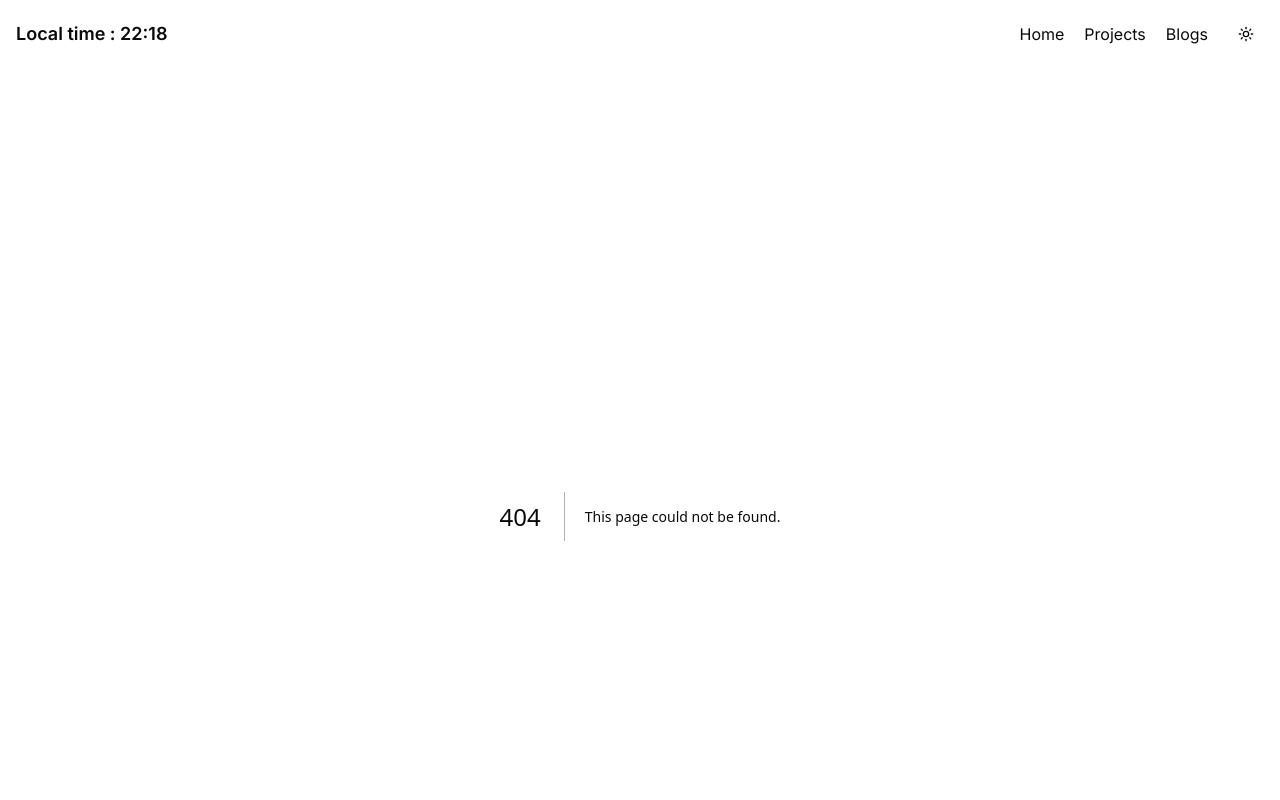
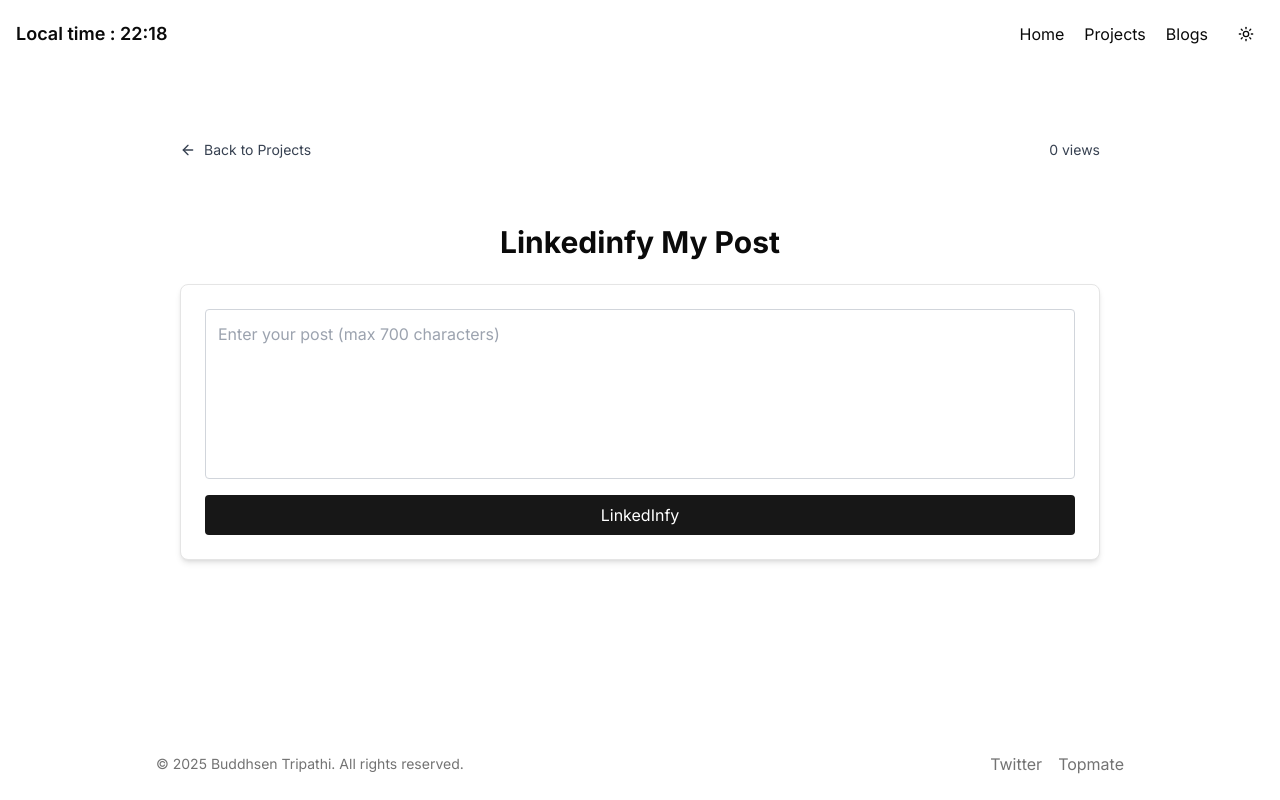
Before and after one commit to Buddhsen-tripathi/Portfolio, a Next.js app in the folder 2.0/: page /linkedinfy-my-post in a window 1280 px wide. Before the commit this address had no page. Shown: the top 800 px of the page. Built offline with nearby package versions, Linux system fonts and the light colour scheme; no server answers.

Commit message:
updated the project section and added new feature

```diff
--- a/2.0/app/2025-birthday-rankings/page.tsx
+++ b/2.0/app/2025-birthday-rankings/page.tsx
@@ -50,13 +50,13 @@ const BirthdayRankings = () => {
 
     return (
         <div className="space-y-8">
-            <div className="">
-                <Link href="/projects" className="inline-flex items-center text-sm text-muted-foreground hover:text-primary">
+            <div className="w-full flex items-center justify-between mb-6">
+                <Link href="/projects" className="flex items-center text-sm text-gray-700 dark:text-gray-300 hover:text-blue-600">
                     <ArrowLeft className="w-4 h-4 mr-2" />
                     Back to Projects
                 </Link>
-                <div className="text-sm text-muted-foreground items-center gap-2 hidden">
-                    <ViewCounter slug="2025-birthday-rankings" />
+                <div className="flex items-center text-sm text-gray-700 dark:text-gray-300">
+                    <ViewCounter slug="2025-birthday-rankings" readOnly={false} />
                 </div>
             </div>
             <div className="flex justify-center items-center bg-background">
--- /dev/null
+++ b/2.0/app/api/linkedinfy/route.ts
@@ -0,0 +1,55 @@
+import { NextResponse } from 'next/server'
+import { GoogleGenerativeAI } from '@google/generative-ai'
+
+export async function POST(request: Request) {
+  try {
+    const { post } = await request.json()
+    if (!post || post.length > 700) {
+      return NextResponse.json(
+        { error: 'Invalid input: Post must be provided and under 700 characters.' },
+        { status: 400 }
+      )
+    }
+
+    const geminiApiKey = process.env.GEMINI_API_KEY
+    if (!geminiApiKey) {
+      return NextResponse.json({ error: 'Gemini API key is not configured.' }, { status: 500 })
+    }
+
+    // Initialize the Gemini client using the official package
+    const genAI = new GoogleGenerativeAI(geminiApiKey)
+    const model = genAI.getGenerativeModel({ model: 'gemini-2.0-flash' })
+
+    const generationConfig = {
+      temperature: 1,
+      topP: 0.95,
+      topK: 40,
+      maxOutputTokens: 150,
+      responseModalities: [],
+      responseMimeType: 'text/plain',
+    }
+
+    const promptProcessed = process.env.NEXT_PUBLIC_PROMPT + post
+    console.log('Prompt:', promptProcessed)
+
+    // Start a chat session with the prompt
+    const chatSession = model.startChat({
+      generationConfig,
+      history: [
+        {
+          role: 'user',
+          parts: [{ text: promptProcessed }],
+        },
+      ],
+    })
+
+    const result = await chatSession.sendMessage('')
+
+    const linkedinPost = result.response.text() || 'No output generated'
+
+    return NextResponse.json({ linkedinPost })
+  } catch (err: any) {
+    console.error('Linkedinfy API error:', err)
+    return NextResponse.json({ error: 'Internal server error.' }, { status: 500 })
+  }
+}
--- a/2.0/app/code-runner/page.tsx
+++ b/2.0/app/code-runner/page.tsx
@@ -335,11 +335,13 @@ export default function CodeRunner() {
       <meta name="theme-color" content="#1a1a1a" />
 
       <div className="flex items-center justify-between">
-        <Link href="/projects" className="flex items-center text-sm text-gray-500 hover:text-blue-600">
+        <Link href="/projects" className="flex items-center text-sm text-gray-700 dark:text-gray-300 hover:text-blue-600">
           <ArrowLeft className="w-4 h-4 mr-2" />
           Back to Projects
         </Link>
-        <div><ViewCounter slug='code-runner' readOnly={false} /></div>
+        <div className="flex items-center text-sm text-gray-700 dark:text-gray-300">
+          <ViewCounter slug="code-runner" readOnly={false} />
+        </div>
       </div>
 
       <div className="flex flex-col items-center gap-4 w-full">
--- /dev/null
+++ b/2.0/app/linkedinfy-my-post/page.tsx
@@ -0,0 +1,90 @@
+'use client'
+
+import React, { useState } from 'react'
+import Link from 'next/link'
+import { ArrowLeft } from 'lucide-react'
+import ViewCounter from '@/components/ViewCounter'
+
+export default function LinkedinfyMyPostPage() {
+  const [input, setInput] = useState('')
+  const [output, setOutput] = useState('')
+  const [loading, setLoading] = useState(false)
+  const [error, setError] = useState('')
+
+  const handleSubmit = async (e: React.FormEvent) => {
+    e.preventDefault()
+    if (input.length > 700) {
+      setError('Input must be 700 characters or less.')
+      return
+    }
+    setLoading(true)
+    setError('')
+    setOutput('')
+    try {
+      const res = await fetch('/api/linkedinfy', {
+        method: 'POST',
+        headers: { 'Content-Type': 'application/json' },
+        body: JSON.stringify({ post: input }),
+      })
+      const data = await res.json()
+      if (!res.ok) {
+        setError(data.error || 'Something went wrong.')
+      } else {
+        setOutput(data.linkedinPost)
+      }
+    } catch (err: any) {
+      setError(err.message)
+    } finally {
+      setLoading(false)
+    }
+  }
+
+  return (
+    <div className="w-full p-6">
+      {/* Navigation bar */}
+      <nav className="flex items-center justify-between mb-6">
+        <Link href="/projects" className="flex items-center text-sm text-gray-700 dark:text-gray-300 hover:text-blue-600">
+          <ArrowLeft className="w-4 h-4 mr-2" />
+          Back to Projects
+        </Link>
+        <div className="flex items-center text-sm text-gray-700 dark:text-gray-300">
+          <ViewCounter slug="linkedinfy" readOnly={false} />
+        </div>
+      </nav>
+      <h1 className="text-3xl font-bold text-center mb-6 mt-16">Linkedinfy My Post</h1>
+
+      <div className="bg-card p-6 border rounded-lg shadow-md dark:bg-black dark:border-gray-300 w-full">
+        <form onSubmit={handleSubmit} className="flex flex-col gap-4">
+          <textarea
+            value={input}
+            onChange={(e) => setInput(e.target.value)}
+            placeholder="Enter your post (max 700 characters)"
+            maxLength={700}
+            className="border border-gray-300 dark:border-gray-600 rounded p-3 focus:outline-none focus:ring-2 focus:ring-primary dark:bg-gray-900 dark:text-white resize-none w-full"
+            rows={6}
+          />
+          <div className="flex items-center justify-end gap-4">
+            <button
+              type="submit"
+              disabled={loading}
+              className="bg-primary text-white w-full dark:text-black px-4 py-2 rounded hover:bg-primary-dark transition-colors"
+            >
+              {loading ? 'LinkedInfy-ing...' : 'LinkedInfy'}
+            </button>
+          </div>
+        </form>
+      </div>
+
+      {error && (
+        <p className="mt-4 text-center text-red-600 font-medium">{error}</p>
+      )}
+
+      {output && (
+        <div className="mt-6 border p-6 rounded-lg shadow-md dark:bg-gray-900 dark:border-gray-700 w-full">
+          <h2 className="text-2xl font-bold mb-4">Optimized LinkedIn Post</h2>
+          <p className="text-base leading-relaxed dark:text-gray-200">{output}</p>
+        </div>
+      )}
+    </div>
+  )
+}
--- a/2.0/components/FeaturedProjects.tsx
+++ b/2.0/components/FeaturedProjects.tsx
@@ -29,14 +29,14 @@ const projects = [
 
 const funnyProjects = [
   {
-    title: "Japanese Lucky Birthday Rankings 2025",
-    image: "/2025b.webp",
-    description: "Simple tool which ranks your birthday based on the Japanese Luck Calendar 2025.",
+    title: "Linkedinfy My Post",
+    image: "/linkedinfy.webp",
+    description: "Transform your posts into high-engagement LinkedIn content in seconds. Optimize, refine, and stand out effortlessly.",
     github: null,
-    demo: "https://www.buddhsentripathi.com/2025-birthday-rankings",
+    demo: "https://www.buddhsentripathi.com/linkedinfy-my-post",
     technologies: [],
-    path:"2025-birthday-rankings"
-  },
+    path: "linkedinfy-my-post"
+},
   {
     title: "Code Runner",
     image: "/code-runner.webp",
@@ -45,6 +45,15 @@ const funnyProjects = [
     demo: "https://www.buddhsentripathi.com/code-runner",
     technologies: [],
     path:"code-runner"
+  },
+  {
+    title: "Japanese Lucky Birthday Rankings 2025",
+    image: "/2025b.webp",
+    description: "Simple tool which ranks your birthday based on the Japanese Luck Calendar 2025.",
+    github: null,
+    demo: "https://www.buddhsentripathi.com/2025-birthday-rankings",
+    technologies: [],
+    path:"2025-birthday-rankings"
   },
 ];
 
@@ -116,7 +125,7 @@ export default function FeaturedProjects() {
           className="text-lg font-semibold mb-4"
           aria-label="I make random projects to engage my Twitter/X community"
         >
-          Random projects to engage my 𝕏 community
+          Random projects to engage my 𝕏 community (<a href="https://x.com/intent/follow?screen_name=_TripathiJi" className='text-blue-500'>@_TripathiJi</a>)
         </h3>
         <div className="space-y-4">
           {funnyProjects.map((project) => (
--- a/2.0/package.json
+++ b/2.0/package.json
@@ -10,6 +10,7 @@
   },
   "dependencies": {
     "@mdx-js/mdx": "^3.1.0",
+    "@google/generative-ai": "^0.24.0",
     "@next/mdx": "^15.1.6",
     "@radix-ui/react-slot": "^1.1.1",
     "@supabase/auth-helpers-nextjs": "^0.10.0",
```
Also changed, not shown: 2.0/public/code-runner.webp, 2.0/public/linkedinfy.webp (added). Lines whose indentation alone changed are shown as unchanged.
